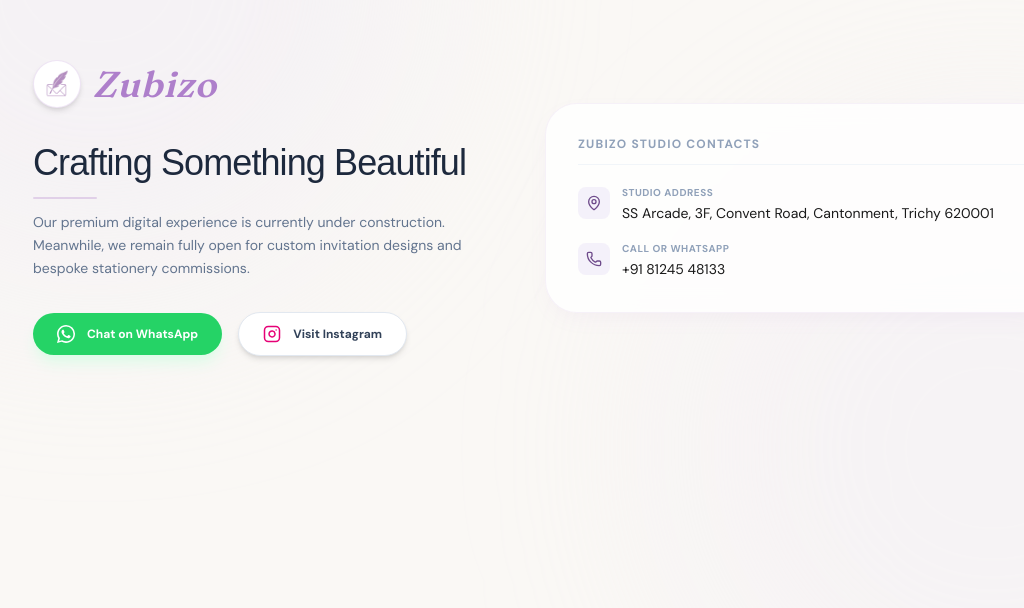
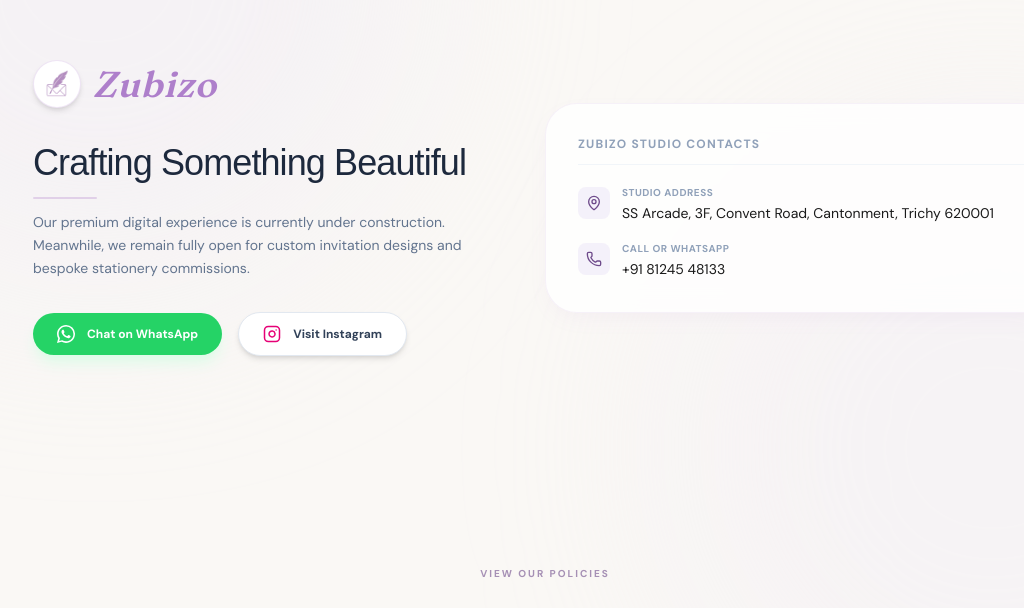
Before and after one commit to Aafrin-Aaysha/zubizo-website, a Next.js app: page /coming-soon in a window 1280 px wide. Shown: the part 192-800 px from the top of the page, without its empty margins (95-1119 px from the left). Built offline with nearby package versions, Linux system fonts and the light colour scheme; no server answers; a web font is replaced by a local one.

Commit message:
feat: add policies page link to coming-soon page

```diff
--- a/src/app/coming-soon/page.tsx
+++ b/src/app/coming-soon/page.tsx
@@ -1,6 +1,7 @@
 "use client";
 
 import React from "react";
+import Link from "next/link";
 import { motion } from "framer-motion";
 import { MapPin, Phone, Instagram } from "lucide-react";
 import { LogoIcon } from "@/components/ui/logo-icon";
@@ -141,6 +142,21 @@ export default function ComingSoonPage() {
                     </motion.div>
                 </div>
             </motion.div>
+
+            {/* Bottom policies link */}
+            <motion.div
+                initial={{ opacity: 0 }}
+                animate={{ opacity: 1 }}
+                transition={{ delay: 0.8, duration: 0.6 }}
+                className="absolute bottom-6 left-0 right-0 text-center z-10"
+            >
+                <Link
+                    href="/policies"
+                    className="text-[10px] font-bold uppercase tracking-[0.2em] text-[#6E4B8B]/60 hover:text-[#6E4B8B] transition-colors border-b border-transparent hover:border-[#6E4B8B]/40 pb-0.5"
+                >
+                    View Our Policies
+                </Link>
+            </motion.div>
         </main>
     );
 }
```
